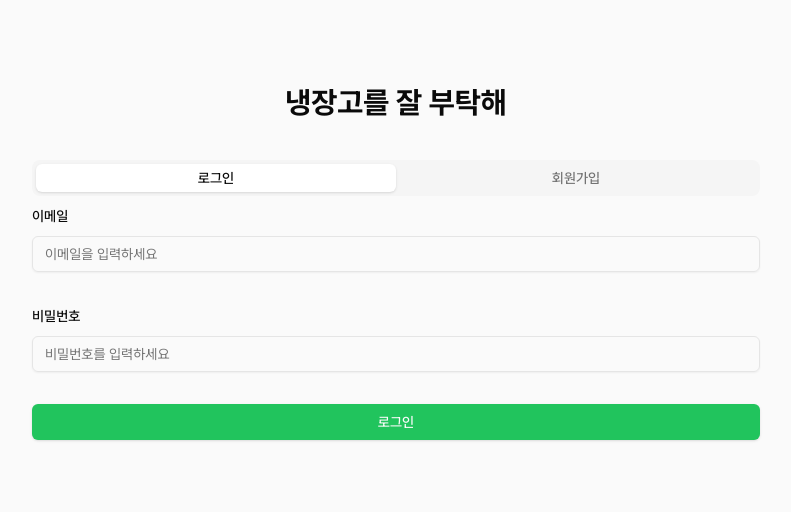
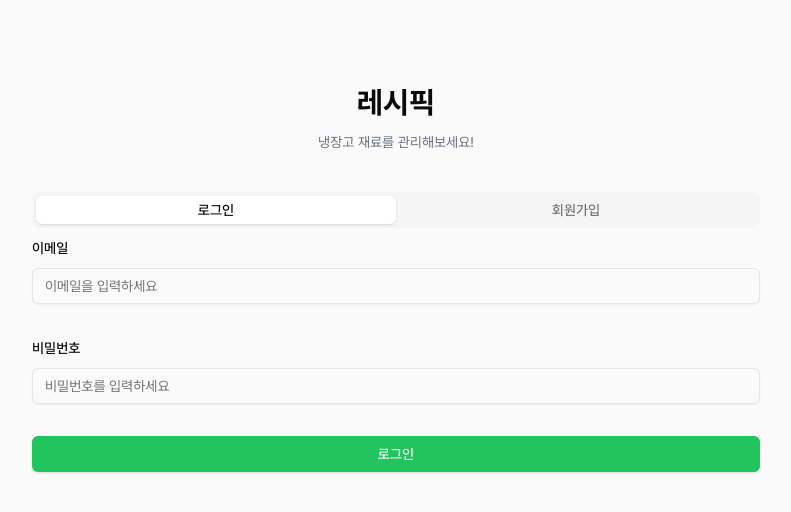
Before and after one commit to nemokoala/njb-front, a Next.js app: page /auth in a window 1280 px wide. Shown: the top 512 px of the page, without its empty margins (244-1035 px from the left). Built offline with nearby package versions, Linux system fonts and the light colour scheme.

Commit message:
fix: 로그인 페이지 문구 수정

```diff
--- a/app/auth/page.tsx
+++ b/app/auth/page.tsx
@@ -22,7 +22,8 @@
   return (
     <Layout.Content className="flex flex-col p-5">
       <article className="mt-16 w-full">
-        <p className="mb-10 w-full text-center text-3xl font-bold">냉장고를 잘 부탁해</p>
+        <p className="mb-3 w-full text-center text-3xl font-bold">레시픽</p>
+        <p className="mb-10 w-full text-center text-sm text-gray-500">냉장고 재료를 관리해보세요!</p>
         <Tabs value={tab} onValueChange={handleTabChange} className="w-full">
           <TabsList className="grid w-full grid-cols-2">
             <TabsTrigger value="login">로그인</TabsTrigger>
```
